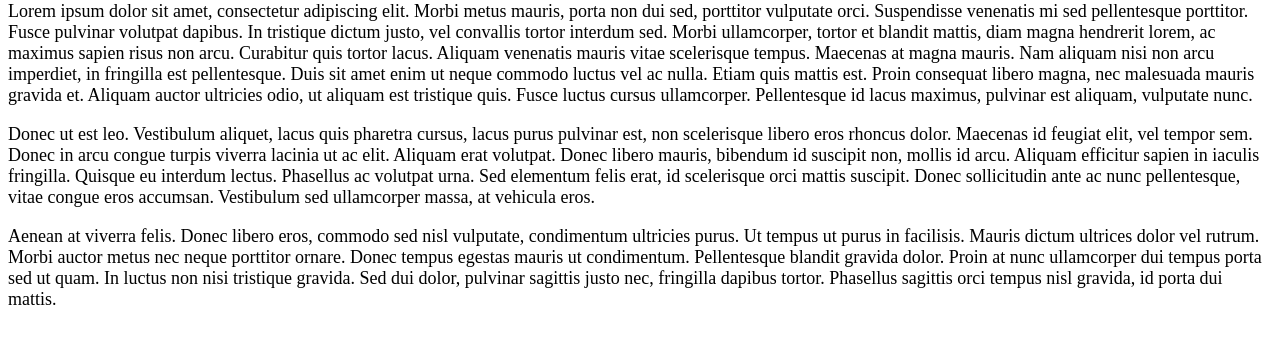
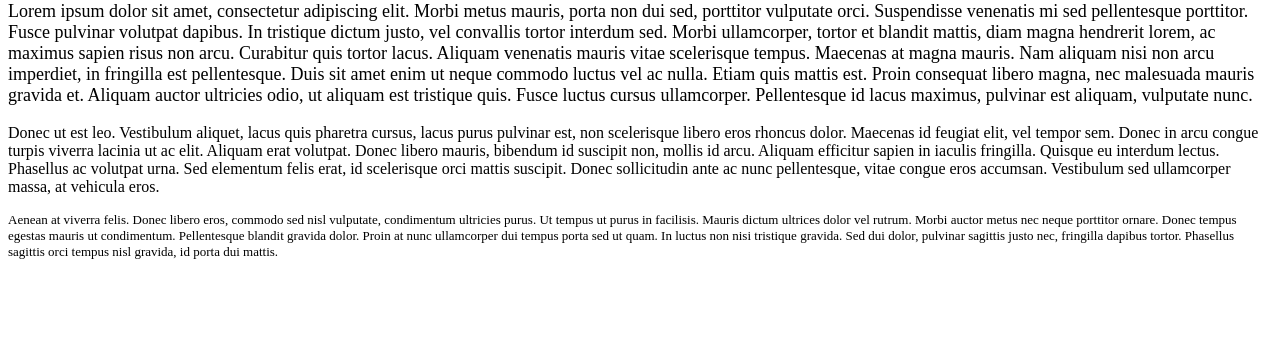
Before and after one commit to liriarte728/liriarte728.github.io, a plain HTML site: page index.html in a window 1280 px wide. Shown: the part 79-422 px from the top of the page. Drawn offline with Linux system fonts and the light colour scheme.

Commit message:
change font-size of p tags

```diff
--- a/index.html
+++ b/index.html
@@ -8,10 +8,10 @@
         <p style="font-size: large;" style="color: blue;">
             Lorem ipsum dolor sit amet, consectetur adipiscing elit. Morbi metus mauris, porta non dui sed, porttitor vulputate orci. Suspendisse venenatis mi sed pellentesque porttitor. Fusce pulvinar volutpat dapibus. In tristique dictum justo, vel convallis tortor interdum sed. Morbi ullamcorper, tortor et blandit mattis, diam magna hendrerit lorem, ac maximus sapien risus non arcu. Curabitur quis tortor lacus. Aliquam venenatis mauris vitae scelerisque tempus. Maecenas at magna mauris. Nam aliquam nisi non arcu imperdiet, in fringilla est pellentesque. Duis sit amet enim ut neque commodo luctus vel ac nulla. Etiam quis mattis est. Proin consequat libero magna, nec malesuada mauris gravida et. Aliquam auctor ultricies odio, ut aliquam est tristique quis. Fusce luctus cursus ullamcorper. Pellentesque id lacus maximus, pulvinar est aliquam, vulputate nunc.
         </p>
-        <p style="font-size: large;" style="color: orangered;">
+        <p style="font-size: medium;" style="color: orangered;">
             Donec ut est leo. Vestibulum aliquet, lacus quis pharetra cursus, lacus purus pulvinar est, non scelerisque libero eros rhoncus dolor. Maecenas id feugiat elit, vel tempor sem. Donec in arcu congue turpis viverra lacinia ut ac elit. Aliquam erat volutpat. Donec libero mauris, bibendum id suscipit non, mollis id arcu. Aliquam efficitur sapien in iaculis fringilla. Quisque eu interdum lectus. Phasellus ac volutpat urna. Sed elementum felis erat, id scelerisque orci mattis suscipit. Donec sollicitudin ante ac nunc pellentesque, vitae congue eros accumsan. Vestibulum sed ullamcorper massa, at vehicula eros.
         </p>
-        <p style="font-size: large;" style="color: black;">
+        <p style="font-size: small;" style="color: black;">
             Aenean at viverra felis. Donec libero eros, commodo sed nisl vulputate, condimentum ultricies purus. Ut tempus ut purus in facilisis. Mauris dictum ultrices dolor vel rutrum. Morbi auctor metus nec neque porttitor ornare. Donec tempus egestas mauris ut condimentum. Pellentesque blandit gravida dolor. Proin at nunc ullamcorper dui tempus porta sed ut quam. In luctus non nisi tristique gravida. Sed dui dolor, pulvinar sagittis justo nec, fringilla dapibus tortor. Phasellus sagittis orci tempus nisl gravida, id porta dui mattis.
         </p>
     </body>
```
